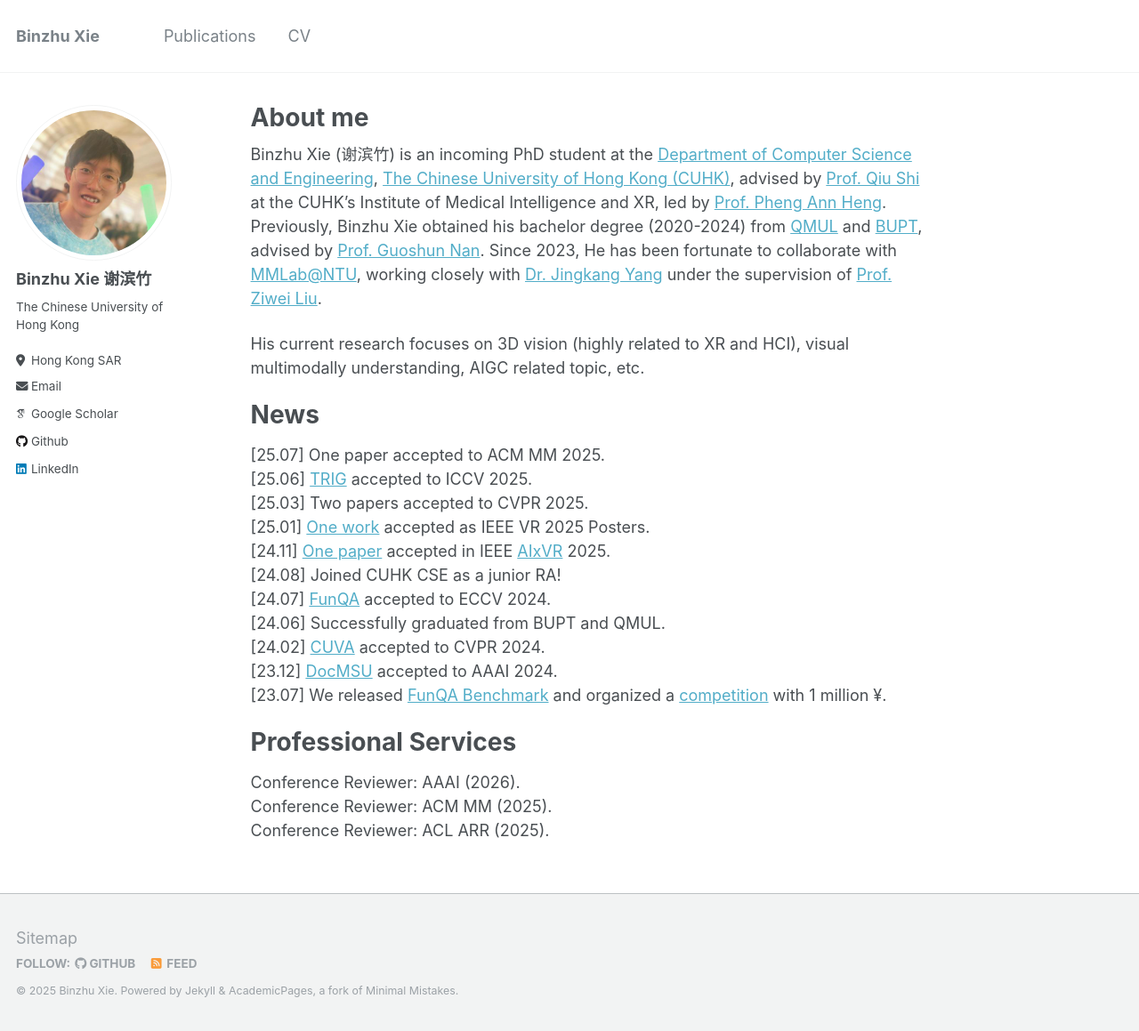
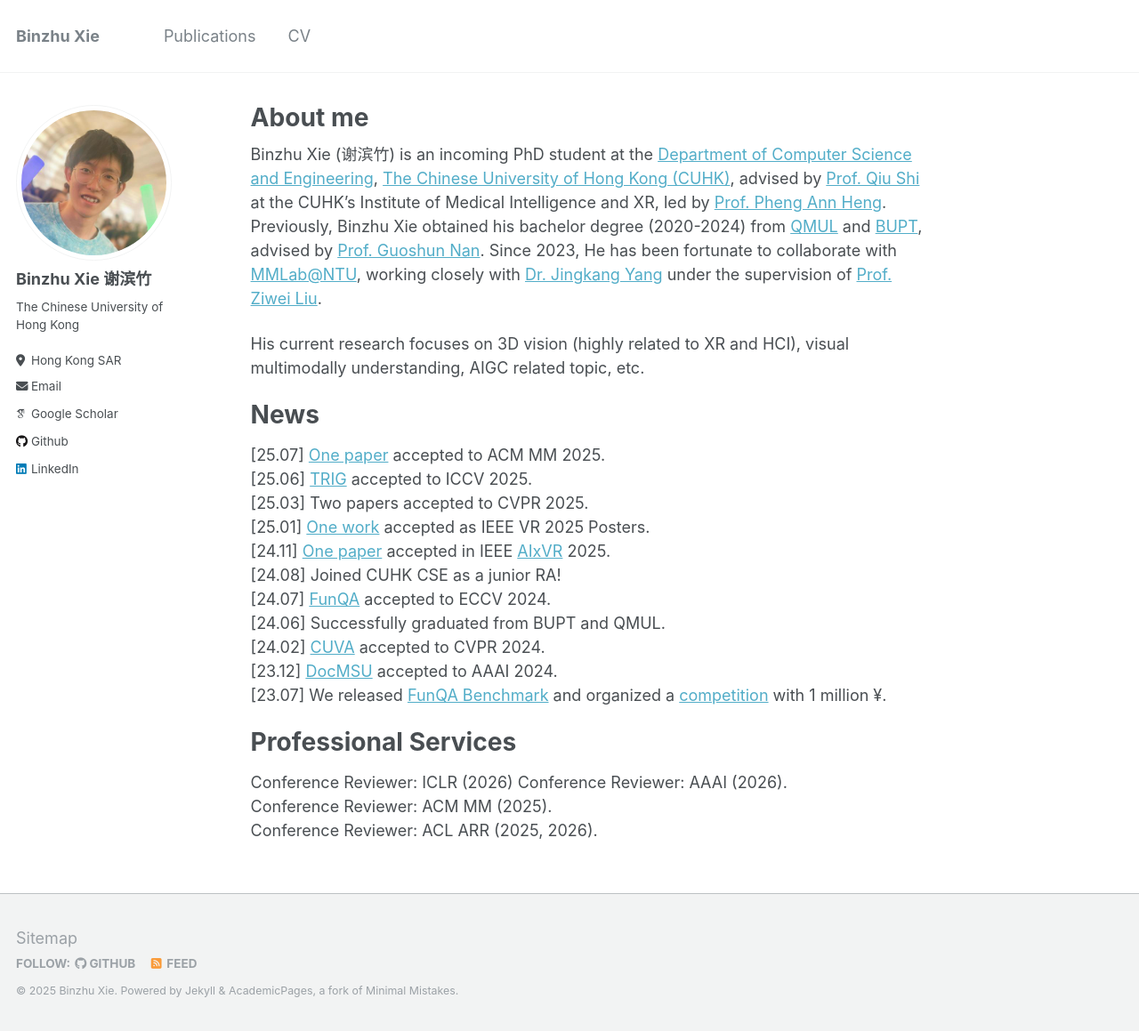
Before and after one commit to Nicous20/Nicous20.github.io, a Jekyll site: the page built from _pages/about.md, in a window 1280 px wide and 1159 px high. Shown: the whole window at 89% size. Built offline with Jekyll 4.4.1, drawn with Linux system fonts in a browser that asks for light colours; some web fonts are replaced.

Commit message:
Update about.md

```diff
--- a/_pages/about.md
+++ b/_pages/about.md
@@ -15,7 +15,7 @@ His current research focuses on 3D vision (highly related to XR and HCI), visual
 
 News
 ======
-[25.07] One paper accepted to ACM MM 2025.
+[25.07] [One paper](https://arxiv.org/abs/2510.11830) accepted to ACM MM 2025.
 [25.06] [TRIG](https://www.arxiv.org/abs/2507.22100) accepted to ICCV 2025.
 [25.03] Two papers accepted to CVPR 2025.
 [25.01] [One work](https://arxiv.org/abs/2501.09302) accepted as IEEE VR 2025 Posters.
@@ -29,6 +29,7 @@ News
 
 Professional Services
 =====
+Conference Reviewer: ICLR (2026)
 Conference Reviewer: AAAI (2026).
 Conference Reviewer: ACM MM (2025).
-Conference Reviewer: ACL ARR (2025).
+Conference Reviewer: ACL ARR (2025, 2026).
```
